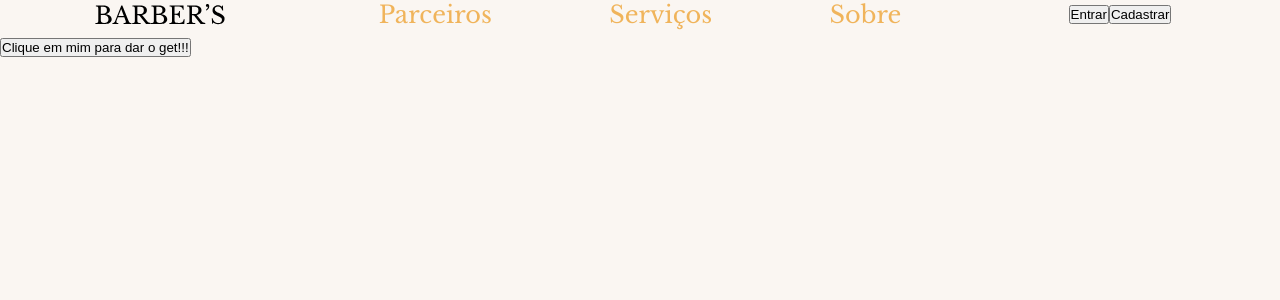
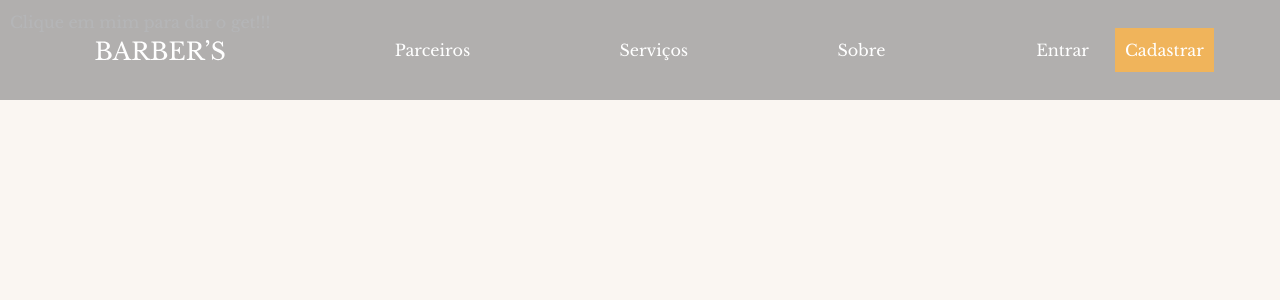
Before and after one commit to adautomoises/Barbers-Frontend, a React (Create React App) app: page / in a window 1280 px wide. Shown: the top 300 px of the page. Built offline with nearby package versions, Linux system fonts and the light colour scheme.

Commit message:
Refatoração do Header e Estilo

```diff
--- a/src/App.css
+++ b/src/App.css
@@ -25,14 +25,30 @@
   --primary-light: #fbe7c9;
 
   --secondary: #12131b;
+  --secondary50: #12131b50;
   --secondary-light: #3d3e46;
 }
 
-body {
+body,
+button {
   font-family: "Montserrat", sans-serif;
   font-family: "Libre Baskerville", serif;
-  font-size: 24px;
+  font-size: 16px;
   font-weight: normal;
-  color: var(--primary);
+  color: var(--surface);
   background: var(--background);
 }
+
+button {
+  cursor: pointer;
+  border: none;
+  background: none;
+  height: 44px;
+  padding: 10px;
+  transition: border-color 0.5s, background-color 0.5s, color 0.5s;
+}
+button:hover {
+  background-color: #fff;
+  border-color: transparent;
+  color: #444;
+}
--- a/src/components/Header/index.tsx
+++ b/src/components/Header/index.tsx
@@ -10,6 +10,7 @@ import {
   Login,
   SignIn,
   User,
+  Logout,
 } from "./styles";
 
 interface Props {
@@ -27,10 +28,10 @@ export function Header({ Items, Actions }: Props) {
 
   return (
     <Container>
-      <Logo style={{ width: "25%" }} />
+      <Logo style={{ width: "25%" }} fill={"white"} />
       <MenuItems>
         {Items.map((item, index) => (
-          <div key={index}>{item}</div>
+          <button key={index}>{item}</button>
         ))}
       </MenuItems>
       {Actions === "Login" ? (
@@ -40,8 +41,8 @@ export function Header({ Items, Actions }: Props) {
         </LoginSignIn>
       ) : (
         <LoginSignIn>
-          <User>Nome do usuário, Logado!</User>
-          <button onClick={handleLogout}>Sair</button>
+          <User>Nome do usuário</User>
+          <Logout onClick={handleLogout}>Sair</Logout>
         </LoginSignIn>
       )}
     </Container>
--- a/src/components/Header/styles.ts
+++ b/src/components/Header/styles.ts
@@ -1,9 +1,18 @@
 import styled from "styled-components";
 
 export const Container = styled.main`
+  position: absolute;
+  z-index: 2;
+  top: 0;
+
   display: flex;
   justify-content: space-around;
   align-items: center;
+
+  width: 100%;
+  height: 100px;
+
+  background-color: var(--secondary50);
 `;
 
 export const MenuItems = styled.div`
@@ -13,17 +22,22 @@ export const MenuItems = styled.div`
 
   width: 50%;
 `;
+
 export const LoginSignIn = styled.div`
   display: flex;
   justify-content: center;
   align-items: center;
 
   width: 25%;
+  gap: 1rem;
 `;
-export const Login = styled.button`
-  cursor: pointer;
+
+export const Login = styled.button``;
+
+export const SignIn = styled.button`
+  background-color: var(--primary);
 `;
-export const SignIn = styled.button`
-  cursor: pointer;
-`;
-export const User = styled.div``;
+
+export const User = styled.label``;
+
+export const Logout = styled.button``;
```
Also changed, not shown: src/assets/carousel.jpeg (added), src/assets/logo.svg.
